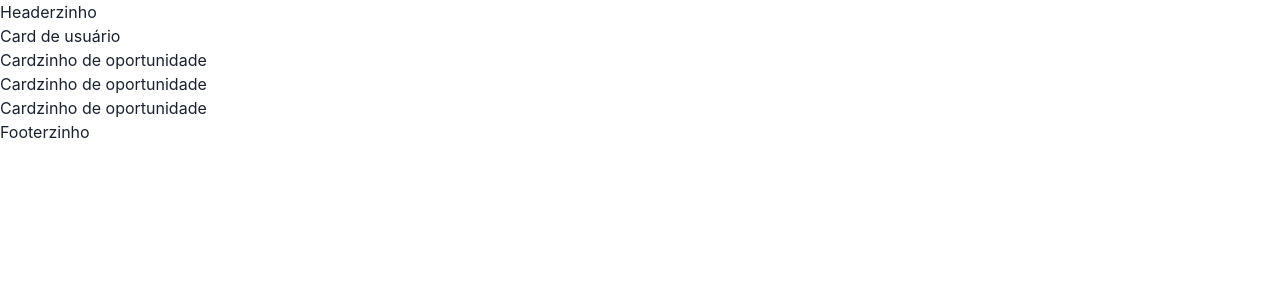
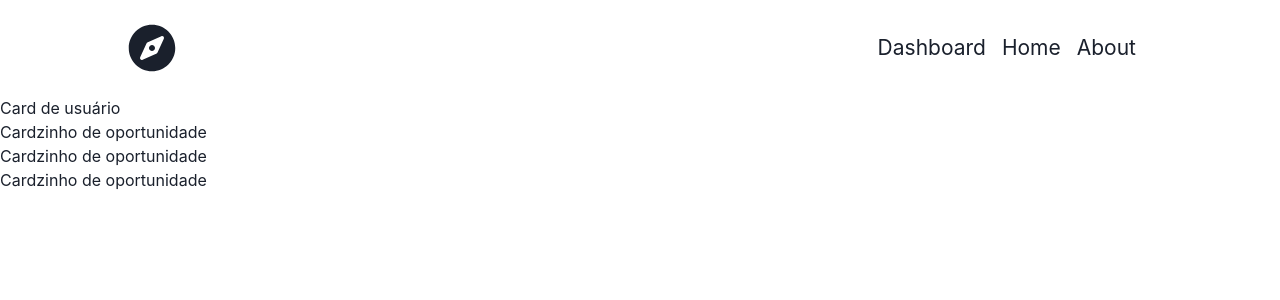
Before and after one commit to gabriel-de-azevedo/capital-empreendedor-test-frontend, a React (Create React App) app: page /details/1 in a window 1280 px wide. Shown: the top 300 px of the page. Built offline with nearby package versions, Linux system fonts and the light colour scheme.

Commit message:
feat: add first component

```diff
--- a/src/App.js
+++ b/src/App.js
@@ -1,4 +1,3 @@
-import { Footer } from './Components/Footer';
 import { Header } from './Components/Header';
 import { Routing } from './Routes';
 
@@ -7,7 +6,6 @@ export const App = () => {
     <>
       <Header />
       <Routing />
-      <Footer />
     </>
   );
 };
--- /dev/null
+++ b/src/Components/DashboardContainer/index.js
@@ -0,0 +1,3 @@
+export const DashboardContainer = ({ children }) => {
+  return <div>{children}</div>;
+};
--- /dev/null
+++ b/src/Components/DetailsContainer/index.js
@@ -0,0 +1,3 @@
+export const DetailsContainer = ({ children }) => {
+  return <div>{children}</div>;
+};
--- a/src/Components/Footer/index.js
+++ /dev/null
@@ -1,3 +0,0 @@
-export const Footer = () => {
-  return <footer>Footerzinho</footer>;
-};
--- a/src/Components/Header/index.js
+++ b/src/Components/Header/index.js
@@ -1,3 +1,24 @@
+import { FaCompass } from 'react-icons/fa';
+import { Link as RouterLink } from 'react-router-dom';
+import { Flex, Center, Icon, Link } from '@chakra-ui/react';
+
 export const Header = () => {
-  return <header>Headerzinho</header>;
+  return (
+    <Center>
+      <Flex m={6} width="90%" maxW="1024px" justify="space-between">
+        <Icon as={FaCompass} w={12} h={12} />
+        <Center>
+          <Link as={RouterLink} to="/" fontSize={21} pl={4}>
+            Dashboard
+          </Link>
+          <Link fontSize={21} pl={4}>
+            Home
+          </Link>
+          <Link fontSize={21} pl={4} pr={4}>
+            About
+          </Link>
+        </Center>
+      </Flex>
+    </Center>
+  );
 };
--- a/src/Pages/Dashboard/index.js
+++ b/src/Pages/Dashboard/index.js
@@ -1,13 +1,14 @@
+import { DashboardContainer } from '../../Components/DashboardContainer';
 import { UserCard } from '../../Components/UserCard';
 
 export const Dashboard = () => {
   return (
-    <div>
+    <DashboardContainer>
       <UserCard />
       <UserCard />
       <UserCard />
       <UserCard />
       <UserCard />
-    </div>
+    </DashboardContainer>
   );
 };
--- a/src/Pages/Details/index.js
+++ b/src/Pages/Details/index.js
@@ -1,13 +1,14 @@
+import { DetailsContainer } from '../../Components/DetailsContainer';
 import { OpportunityCard } from '../../Components/OpportunityCard';
 import { UserCard } from '../../Components/UserCard';
 
 export const Details = () => {
   return (
-    <div>
+    <DetailsContainer>
       <UserCard />
       <OpportunityCard />
       <OpportunityCard />
       <OpportunityCard />
-    </div>
+    </DetailsContainer>
   );
 };
```
